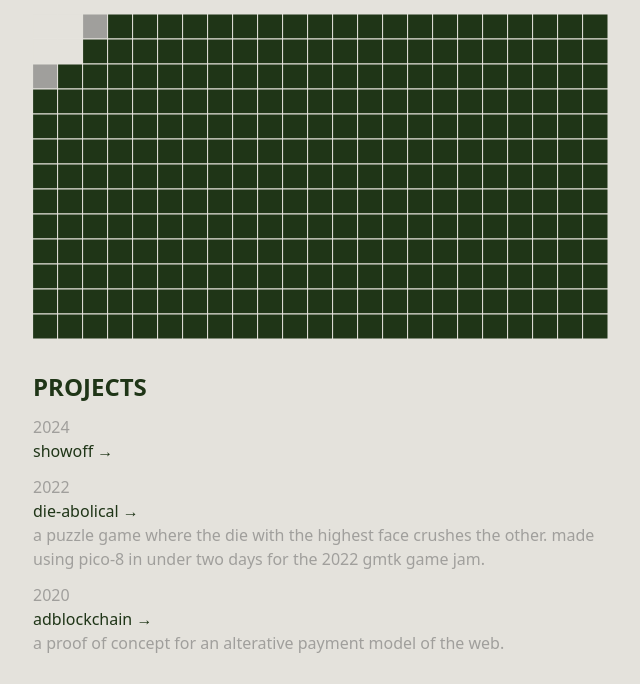
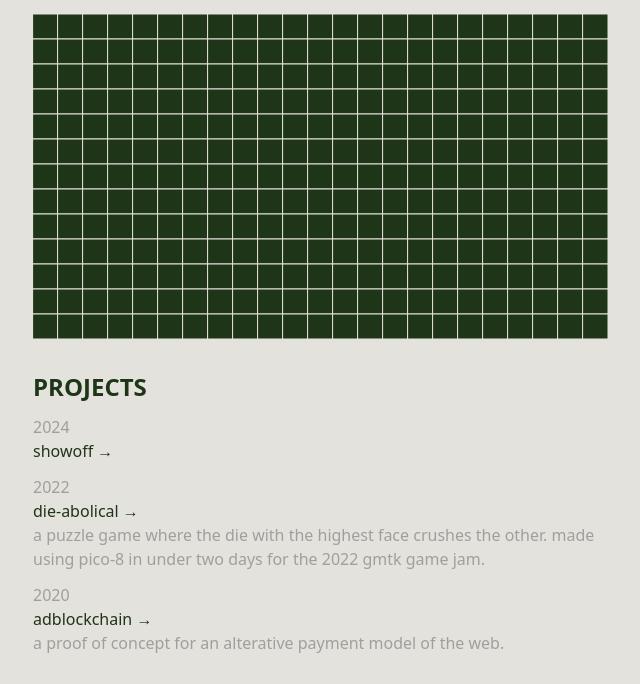
Before and after one commit to mjsamuel/mjsamuel.com, an Astro site: page / in a window 1280 px wide. Shown: the part 94-778 px from the top of the page, without its empty margins (319-959 px from the left). Built offline with nearby package versions, Linux system fonts and the light colour scheme; Astro itself is replaced by a stand-in of ours.

Commit message:
fix visulization showing mouse at (0,0) on page load

```diff
--- a/src/components/Visualization.astro
+++ b/src/components/Visualization.astro
@@ -22,11 +22,11 @@
 
     p.draw = () => {
       const { mouseX, mouseY } = p;
-
       p.background(colorBackground);
       p.stroke(colorBackground);
       for (let i = 0; i < dimensions.columns; i++) {
         for (let j = 0; j < dimensions.rows; j++) {
+          const mouseInDefaultPos = mouseX === 0 && mouseY === 0;
           const distanceToMouse = p.dist(
             i * SQUARE_SIZE + SQUARE_SIZE / 2,
             j * SQUARE_SIZE + SQUARE_SIZE / 2,
@@ -36,6 +36,9 @@
 
           let color: string;
           switch (true) {
+            case mouseInDefaultPos:
+              color = colorPrimary;
+              break;
             case distanceToMouse < 60:
               color = colorBackground;
               break;
```
